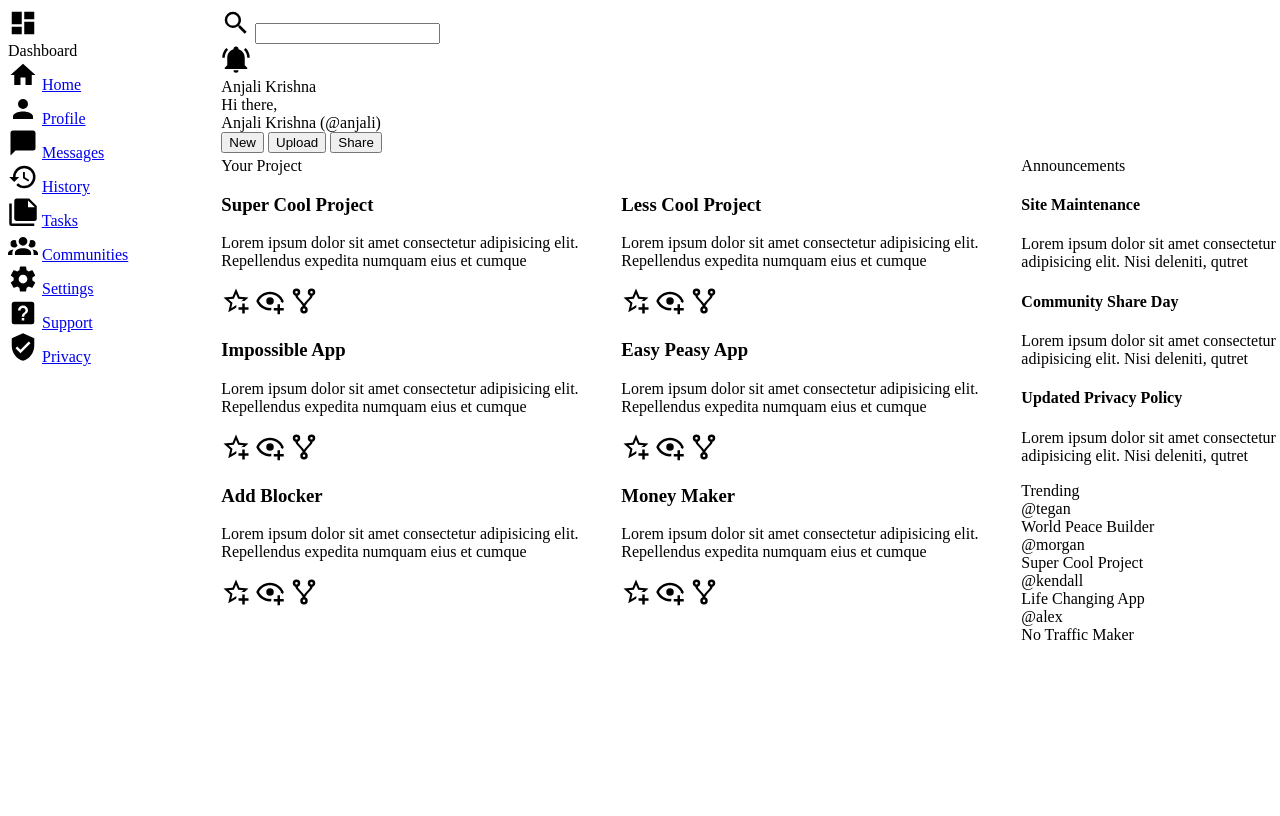
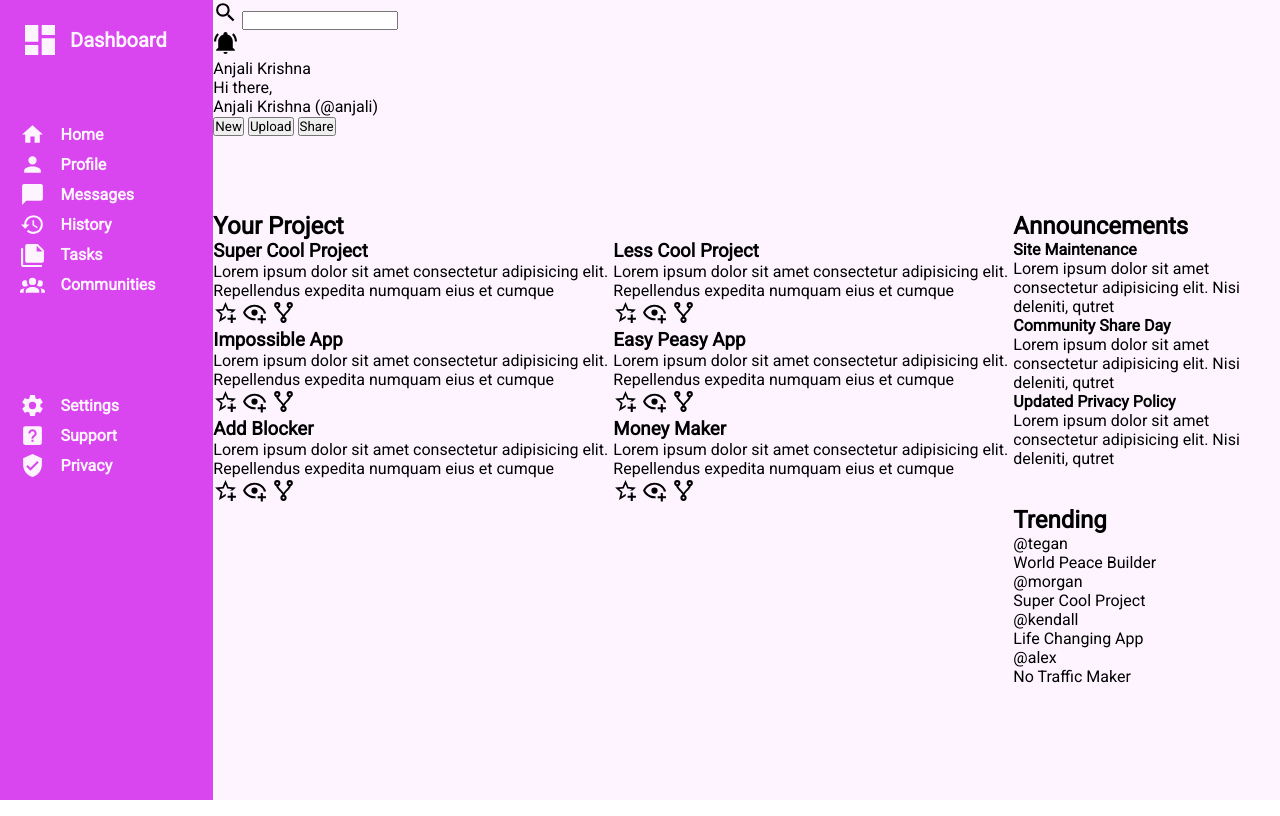
Before and after one commit to Anjalik712/admin-dashboard, a plain HTML site: page index.html in a window 1280 px wide. Drawn offline with Linux system fonts and the light colour scheme.

Commit message:
Style sidebar

```diff
--- a/index.html
+++ b/index.html
@@ -81,7 +81,7 @@
         </div>
         <div class="mainContent">
             <div class="yourProjectsContainer">
-                <div>Your Project</div>
+                <h2>Your Project</h2>
                 <div class="cards">
                     <div class="card">
                         <h3>Super Cool Project</h3>
@@ -140,7 +140,7 @@
                 </div>
             </div>
             <div class="announcementsContainer">
-                <div>Announcements</div>
+                <h2>Announcements</h2>
                 <div class="announcements">
                     <div>
                         <h4>Site Maintenance</h4>
@@ -157,7 +157,7 @@
                 </div>
             </div>
             <div class="trendingContainer">
-                <div>Trending</div>
+                <h2>Trending</h2>
                 <div class="trending">
                     <div class="trendingOne">
                         <div class="trendingImage"></div>
--- a/style.css
+++ b/style.css
@@ -1,16 +1,57 @@
+@import url('https://fonts.googleapis.com/css2?family=Roboto&display=swap');
+
 *{
     box-sizing: border-box;
+    margin: 0;
+    padding: 0;
+    font-family: roboto;
 }
 .container{
     width: 100vw;
     height: 100vh;
     display: grid;
     grid-template-columns: 1fr 5fr;
+    background-color: #fdf4ff;
 }
 .sidebar{
     grid-row: 1/3;
+    background-color: #d946ef;
+    display: grid;
+    grid-template-rows: 1.5fr 4fr 6fr;
+    padding-left: 20px;
+    padding-top: 20px;
 }
-
+.sidebar svg{
+    fill: #fdf4ff;
+}
+.dashboardContainer{
+    display: grid;
+    grid-template-columns: 1fr 5fr;
+    gap: 10px;
+    font-size: 20px;
+}
+.dashboardContainer > svg{
+    width: 40px;
+    height: 40px;
+}
+.dashboard{
+    margin-top: 8px;
+    color: #fdf4ff;
+    font-weight: 600;
+}
+.nontechnicalcontainer > div,
+.technical > div{
+    display: grid;
+    grid-template-columns: 1fr 5fr;
+    gap: 10px;
+    align-items: center;
+    padding-bottom: 5px;
+}
+a{
+    text-decoration: none;
+    color: #fdf4ff;
+    font-weight: 600;
+}
 .mainContent{
     display: grid;
     grid-template-columns: 3fr 1fr;
@@ -25,6 +66,6 @@
     grid-template-rows: 1fr 1fr 1fr;
 }
 svg{
-    height: 30px;
-    width: 30px;
+    height: 25px;
+    width: 25px;
 }
```
